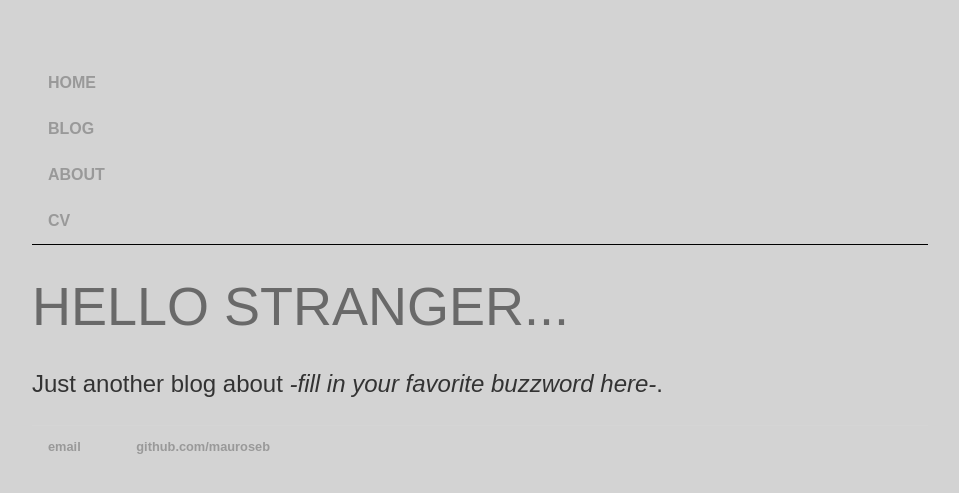
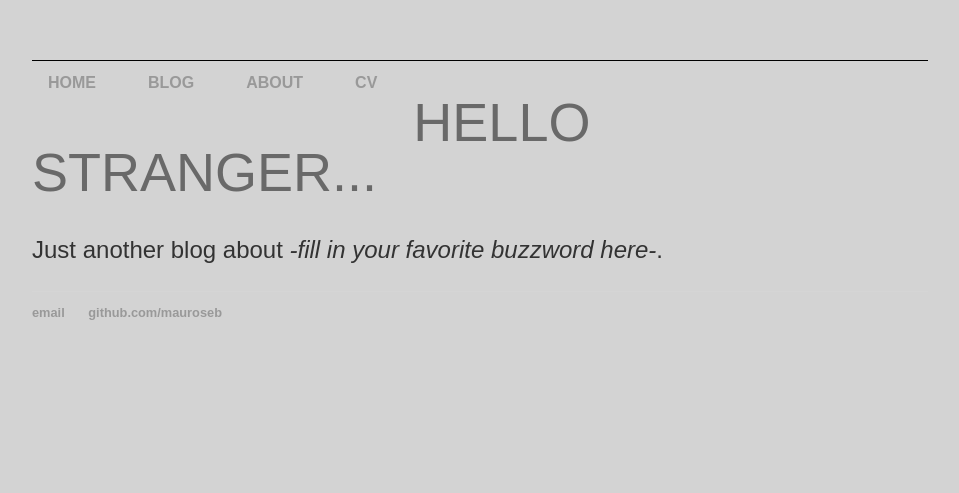
Before and after one commit to mauroseb/mauroseb.github.io, a Jekyll site: the page built from index.html, in a window 1280 px wide. Shown: the top 493 px of the page, without its empty margins (160-1119 px from the left). Built offline with Jekyll 4.4.1, drawn with Linux system fonts in a browser that asks for light colours.

Commit message:
Update main.css

```diff
--- a/css/main.css
+++ b/css/main.css
@@ -20,11 +20,19 @@ footer ul {
     list-style: none;
     font-weight: bold;
 }
-nav ul li, footer ul li {
+nav ul li {
     margin-right: 20px;
+    float: left;
+}
+
+nav ul li a {
     padding: 14px 16px;
     display: block;
+    overflow: hidden;
+    text-align: center;
+    text-decoration: none;
 }
+
 footer ul li {
     display: inline;
     margin-right: 20px;
@@ -35,6 +43,9 @@ a {
     color: #999;
 }
 a:hover {
+      b text-decoration: underline;
+}
+li a:hover {
       background-color: #C0C0C0;
 }
 h1 {
```
